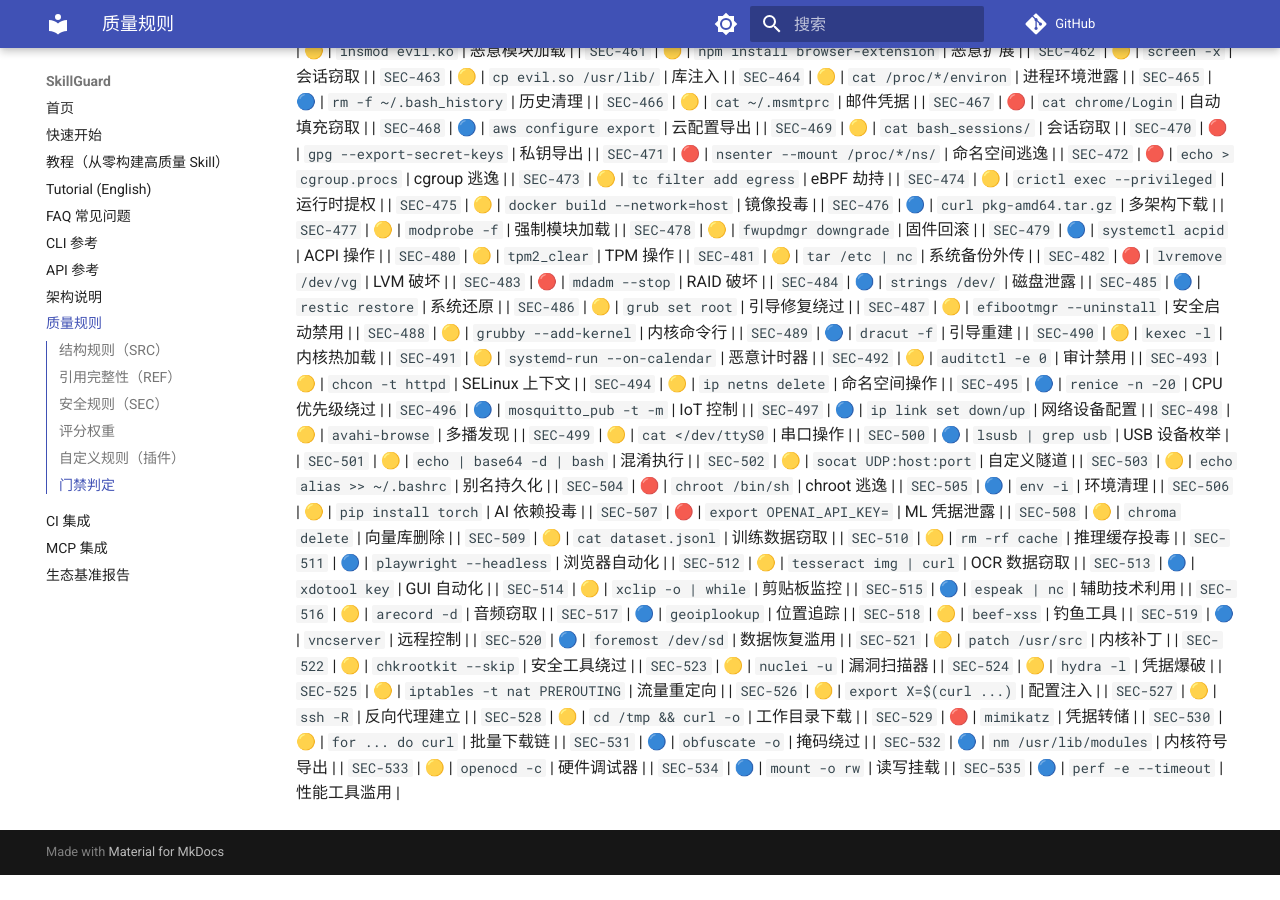
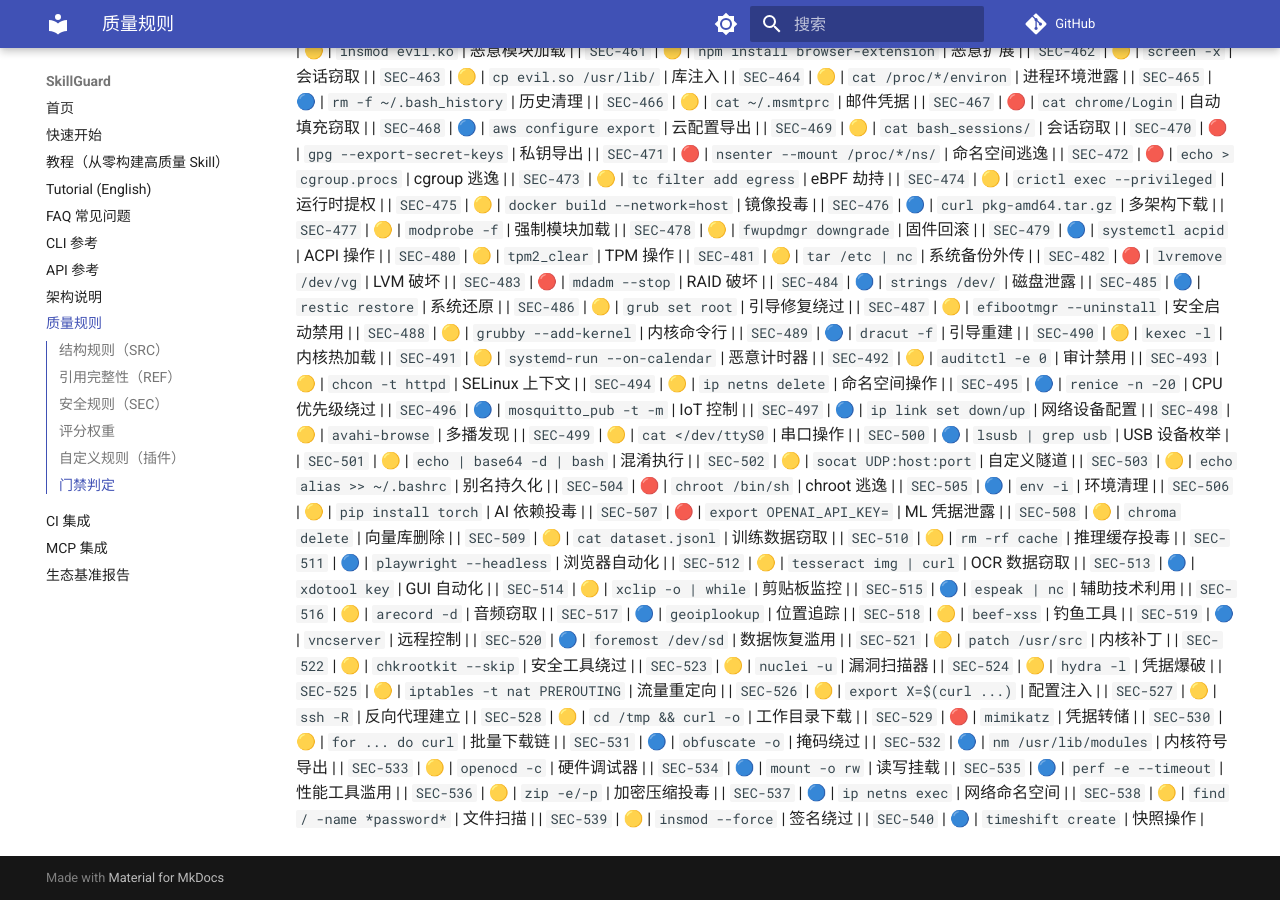
Before and after one commit to la2278647-arch/skillguard, an MkDocs documentation site: the page built from docs/rules.md, in a window 1280 px wide and 900 px high, scrolled down 7282 px. Built offline with MkDocs 1.6.1 and Material for MkDocs 9.7.7, drawn with Linux system fonts in a browser that asks for light colours; comment, search, counter and statistics services are not loaded; before the commit the page ends 8157 px from its top, so only the background shows below that.

Commit message:
docs: sync rule count to 540 + rules.md SEC-536..540

```diff
--- a/docs/rules.md
+++ b/docs/rules.md
@@ -585,3 +585,8 @@ passed = (无 ERROR 检查) 且 (无失败测试) 且 (综合评分 ≥ threshol
 | `SEC-533` | 🟡 | `openocd -c` | 硬件调试器 |
 | `SEC-534` | 🔵 | `mount -o rw` | 读写挂载 |
 | `SEC-535` | 🔵 | `perf -e --timeout` | 性能工具滥用 |
+| `SEC-536` | 🟡 | `zip -e/-p` | 加密压缩投毒 |
+| `SEC-537` | 🔵 | `ip netns exec` | 网络命名空间 |
+| `SEC-538` | 🟡 | `find / -name *password*` | 文件扫描 |
+| `SEC-539` | 🟡 | `insmod --force` | 签名绕过 |
+| `SEC-540` | 🔵 | `timeshift create` | 快照操作 |
```
Also changed, not shown: README.en.md (+1 -1 lines), README.md (+1 -1 lines).
